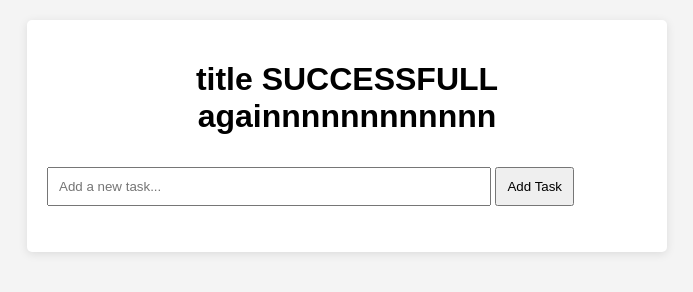
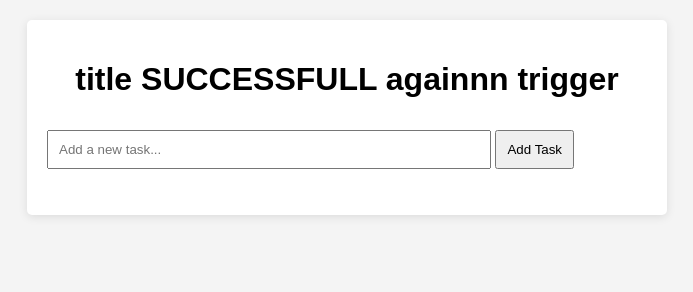
Before and after one commit to ArunKhrishna/To-Do-App-V, a website: page TodoApp/index.html in a window 1280 px wide. Shown: the whole page, without its empty margins (293-986 px from the left). Drawn offline with Linux system fonts and the light colour scheme.

Commit message:
triggering again

```diff
--- a/TodoApp/index.html
+++ b/TodoApp/index.html
@@ -8,7 +8,7 @@
 </head>
 <body>
     <div id="app">
-        <h1>title SUCCESSFULL againnnnnnnnnnnn</h1>
+        <h1>title SUCCESSFULL againnn trigger</h1>
         <input type="text" id="task-input" placeholder="Add a new task...">
         <button id="add-task-btn">Add Task</button>
         <ul id="task-list"></ul> <!-- List to display tasks -->
```
